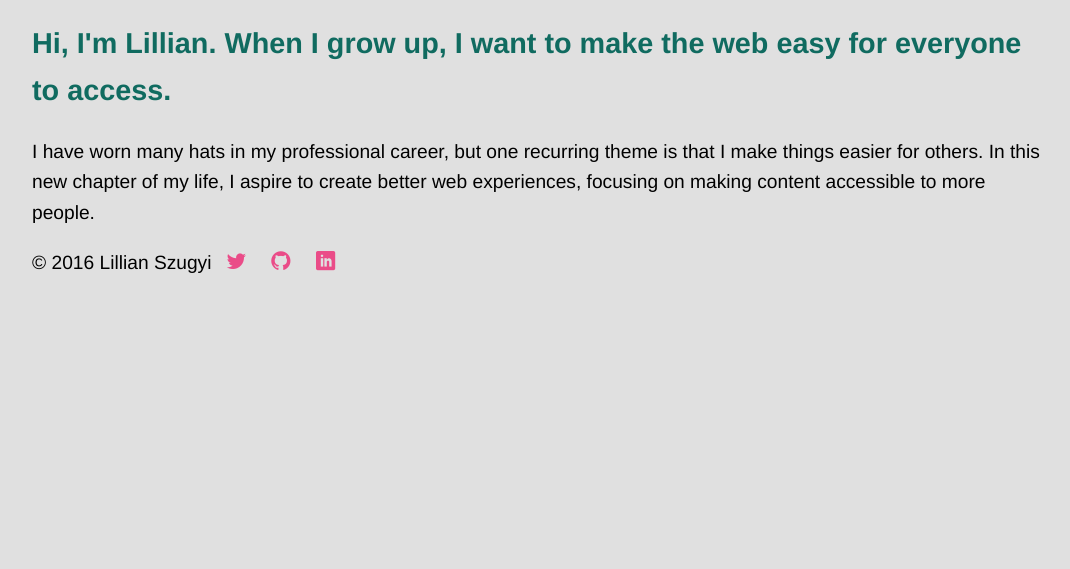
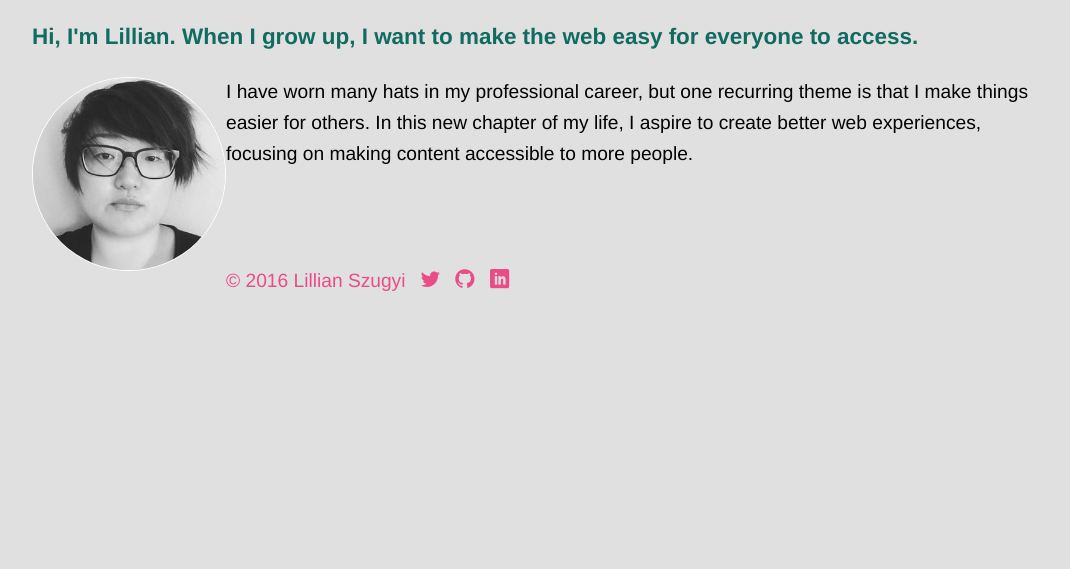
Before and after one commit to lillianszugyi/301n3-portfolio, a plain HTML site: page index.html in a window 1280 px wide. Shown: the part 231-800 px from the top of the page, without its empty margins (104-1174 px from the left). Drawn offline with nearby package versions, Linux system fonts and the light colour scheme; files whose address does not match are found by name.

Commit message:
include profile image

```diff
--- a/css/base.css
+++ b/css/base.css
@@ -16,7 +16,7 @@ a {
 
 footer a {
   text-decoration: none;
-  padding: 0 10px;
+  padding-right: 10px;
 }
 
 img {
--- a/css/layout.css
+++ b/css/layout.css
@@ -3,7 +3,7 @@ nav ul {
   display: none;
 }
 
-nav li {
+a{
   display:inline;
   list-style:none;
   text-decoration: none;
@@ -13,8 +13,15 @@ nav li {
   .icon-menu {
     display: none;
   }
+  .profile-image {
+    float: left;
+  }
 
   nav ul {
     display: unset;
   }
 }
+
+footer {
+  margin-top: 5em;
+}
--- a/css/modules.css
+++ b/css/modules.css
@@ -11,3 +11,16 @@ div.icon-menu {
   list-style: none;
   padding: 0;
 }
+
+.profile-image {
+  width: 10em;
+  height: 10em;
+  margin: 0;
+  border-radius: 50%;
+  border: 1px solid white;
+  transition: all .2s;
+}
+
+.profile-image:hover {
+  opacity: 0.7;
+}
--- a/index.html
+++ b/index.html
@@ -14,6 +14,7 @@
           <h1>{{title}}</h1>
         </header>
           <section class="project-body">{{{body}}}</section>
+          <hr>
       </article>
     </script>
     <title>Lillian Szugyi, UX Designer</title>
@@ -21,7 +22,7 @@
   <body>
     <div class="icon-menu"></div>
     <header>
-      <h1>LILLIAN SZUGYI</h1>
+      <h1><a href="./">LILLIAN SZUGYI</a></h1>
 
       <nav class="main-nav">
         <ul>
@@ -34,13 +35,16 @@
     <main>
 
       <section id="about" class="tab-content">
-        <header>
+        <article>
           <h1>Hi, I'm Lillian. When I grow up, I want to make the web easy for everyone to access.</h1>
-        </header>
-        <section>
-          <p>
-            I have worn many hats in my professional career, but one recurring theme is that I make things easier for others. In this new chapter of my life, I aspire to create better web experiences, focusing on making content accessible to more people.
-          </p>
+        </article>
+        <section id="profile">
+            <img src="/img/lillian.jpg" class="profile-image"/>
+            <div>
+              <p>
+                I have worn many hats in my professional career, but one recurring theme is that I make things easier for others. In this new chapter of my life, I aspire to create better web experiences, focusing on making content accessible to more people.
+              </p>
+            </div>
         </section>
       </section>
 
@@ -58,7 +62,7 @@
 
     </main>
     <footer>
-      &copy; 2016 Lillian Szugyi
+      <a href="./">&copy; 2016 Lillian Szugyi</a>
       <a class="icon-twitter" title="Twitter" href="http://twitter.com/lillianszugyi"></a>
       <a class="icon-github" title="Github" href="http://github.com/lillianszugyi"></a>
       <a class="icon-linkedin" title="LinkedIn" href="https://www.linkedin.com/in/lillianszugyi"></a>
```
Also changed, not shown: img/lillian.jpg (added).
